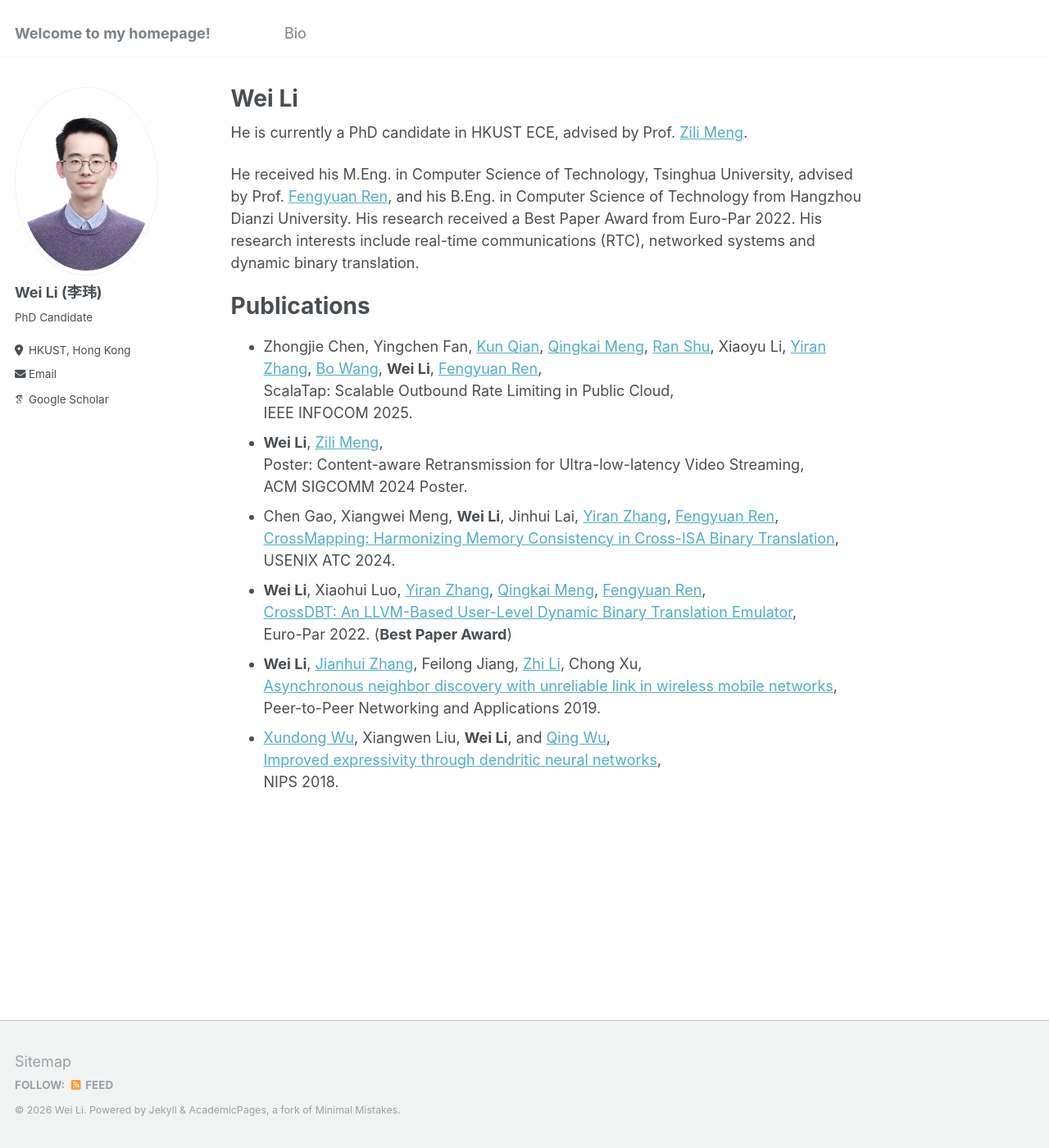
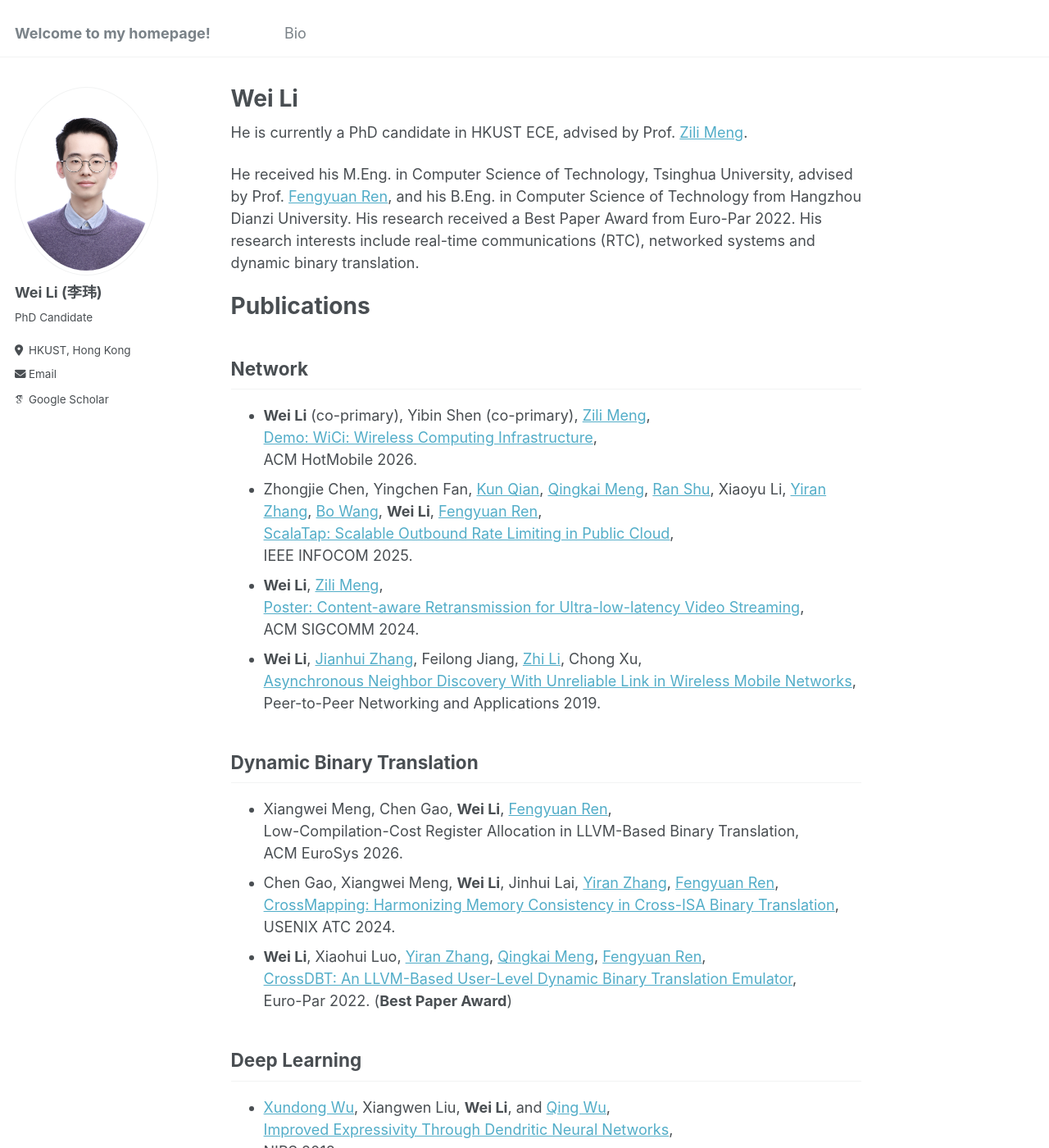
Before and after one commit to LW945/lw945.github.io, a Jekyll site: the page built from _pages/about.md, in a window 1280 px wide and 1400 px high. Shown: the whole window at 82% size. Built offline with Jekyll 4.4.1, drawn with Linux system fonts in a browser that asks for light colours; some web fonts are replaced.

Commit message:
Update publications on about page.

```diff
--- a/_pages/about.md
+++ b/_pages/about.md
@@ -11,8 +11,11 @@ He is currently a PhD candidate in HKUST ECE, advised by Prof. [Zili Meng](https
 
 He received his M.Eng. in Computer Science of Technology, Tsinghua University, advised by Prof. [Fengyuan Ren](https://nns.cs.tsinghua.edu.cn/personal/renfy/renfy.html), and his B.Eng. in Computer Science of Technology from Hangzhou Dianzi University. His research received a Best Paper Award from Euro-Par 2022. His research interests include real-time communications (RTC), networked systems and dynamic binary translation.
 
-Publications
-======
+# Publications
+## Network
+* **Wei Li** (co-primary), Yibin Shen (co-primary), [Zili Meng](https://zilimeng.com/),
+[Demo: WiCi: Wireless Computing Infrastructure](https://dl.acm.org/doi/abs/10.1145/3789514.3796248),
+ACM HotMobile 2026.
 * Zhongjie Chen, Yingchen Fan,
 [Kun Qian](https://qiankun11516.github.io/),
 [Qingkai Meng](https://mengqingkai.github.io/),
@@ -22,12 +25,20 @@ Xiaoyu Li,
 [Bo Wang](https://bowangthu.github.io/),
 **Wei Li**,
 [Fengyuan Ren](https://nns.cs.tsinghua.edu.cn/personal/renfy/renfy.html),
-ScalaTap: Scalable Outbound Rate Limiting in Public Cloud,
+[ScalaTap: Scalable Outbound Rate Limiting in Public Cloud](https://ieeexplore.ieee.org/abstract/document/11044509/),
 IEEE INFOCOM 2025.
 * **Wei Li**,
 [Zili Meng](https://zilimeng.com/),
-Poster: Content-aware Retransmission for Ultra-low-latency Video Streaming,
-ACM SIGCOMM 2024 Poster.
+[Poster: Content-aware Retransmission for Ultra-low-latency Video Streaming](https://dl.acm.org/doi/10.1145/3672202.3673746),
+ACM SIGCOMM 2024.
+* **Wei Li**, [Jianhui Zhang](https://jhzhang.cn/), Feilong Jiang, [Zhi Li](https://zhili42.com/), Chong Xu,
+[Asynchronous Neighbor Discovery With Unreliable Link in Wireless Mobile Networks](https://link.springer.com/article/10.1007/s12083-018-0672-y),
+Peer-to-Peer Networking and Applications 2019.
+
+## Dynamic Binary Translation
+* Xiangwei Meng, Chen Gao, **Wei Li**, [Fengyuan Ren](https://nns.cs.tsinghua.edu.cn/personal/renfy/renfy.html),
+Low-Compilation-Cost Register Allocation in LLVM-Based Binary Translation,
+ACM EuroSys 2026.
 * Chen Gao, Xiangwei Meng, **Wei Li**,
 Jinhui Lai,
 [Yiran Zhang](https://yiranzhang914.github.io/),
@@ -40,12 +51,11 @@ USENIX ATC 2024.
 [Fengyuan Ren](https://nns.cs.tsinghua.edu.cn/personal/renfy/renfy.html),
 [CrossDBT: An LLVM-Based User-Level Dynamic Binary Translation Emulator](https://link.springer.com/chapter/10.1007/978-3-031-12597-3_1),
 Euro-Par 2022. (**Best Paper Award**)
-* **Wei Li**, [Jianhui Zhang](https://jhzhang.cn/), Feilong Jiang, [Zhi Li](https://zhili42.com/), Chong Xu,
-[Asynchronous neighbor discovery with unreliable link in wireless mobile networks](https://link.springer.com/article/10.1007/s12083-018-0672-y),
-Peer-to-Peer Networking and Applications 2019.
+
+## Deep Learning
 * [Xundong Wu](https://scholar.google.com/citations?hl=zh-CN&user=IJ-S8dMAAAAJ),
 Xiangwen Liu,
 **Wei Li**,
-and [Qing Wu](https://www.hdu.edu.cn/2017/0816/c662a34739/page.htm),
-[Improved expressivity through dendritic neural networks](https://papers.nips.cc/paper_files/paper/2018/hash/e32c51ad39723ee92b285b362c916ca7-Abstract.html),
+and [Qing Wu](https://www.hdu.edu.cn/663/list.htm),
+[Improved Expressivity Through Dendritic Neural Networks](https://papers.nips.cc/paper_files/paper/2018/hash/e32c51ad39723ee92b285b362c916ca7-Abstract.html),
 NIPS 2018.
```
